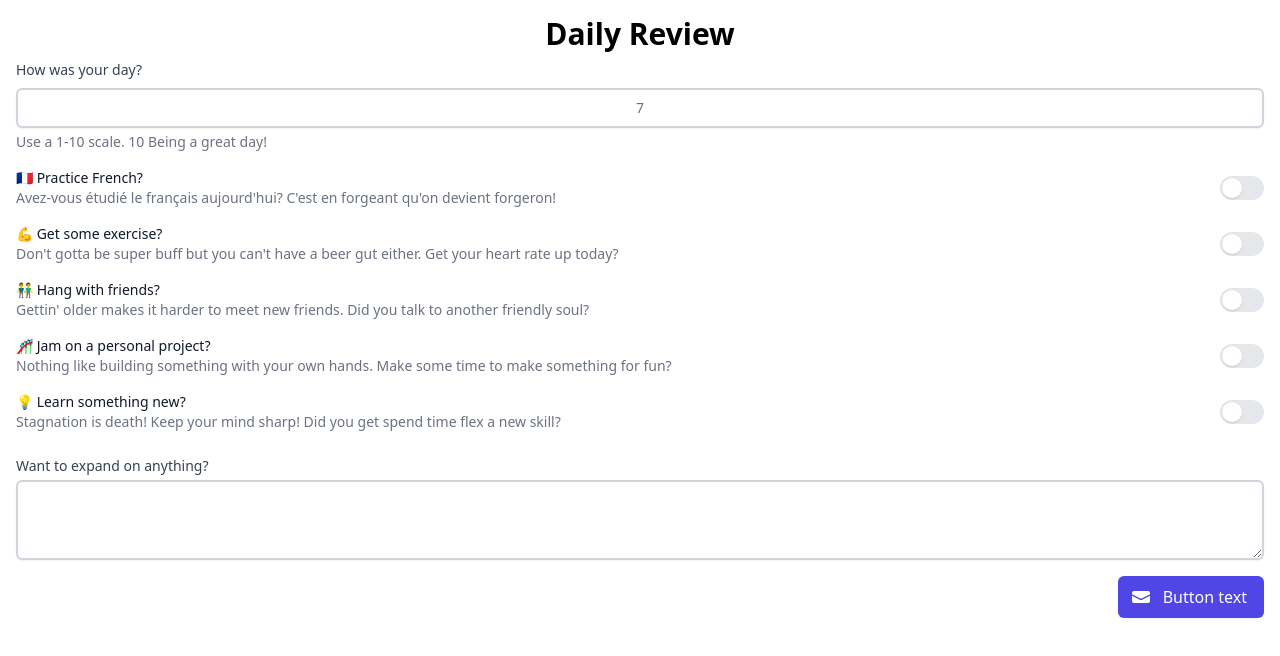
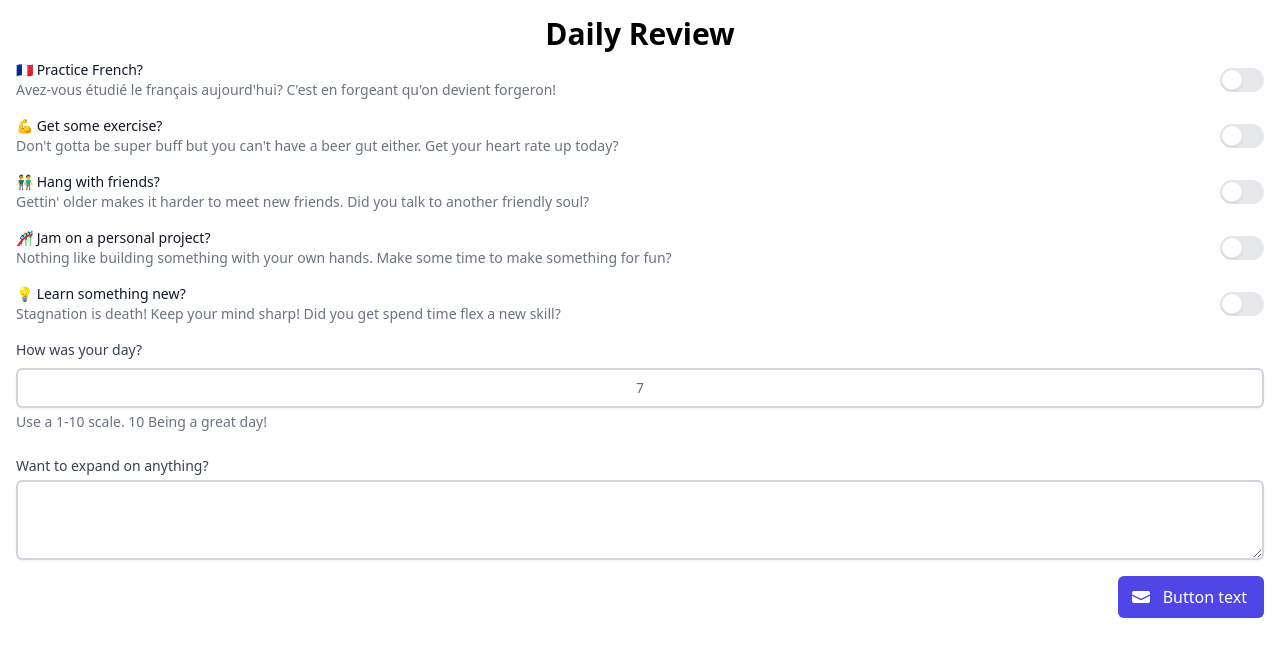
Before and after one commit to RobErskine/bullet-journal-daily-review, a Nuxt app: page / in a window 1280 px wide. Shown: the top 656 px of the page. Built offline with nearby package versions, Linux system fonts and the light colour scheme.

Commit message:
updating markup

```diff
--- a/app.vue
+++ b/app.vue
@@ -25,13 +25,6 @@ export default {
         </h1>
       </div>
 
-      <!-- Daily rating -->
-      <div class="block py-2">
-        <label for="email" class="block text-sm font-medium text-gray-700 mb-2">How was your day?</label>
-        <input type="tel" name="rating" id="rating" class="block p-2 text-center w-full rounded-md border-2 border-gray-300 shadow-sm focus:border-indigo-500 focus:ring-indigo-500 sm:text-sm" placeholder="7" aria-describedby="rating-description" pattern="\b([1-9]|10)\b" />
-        <p class="mt-1 text-sm text-gray-500" id="rating-description">Use a 1-10 scale. 10 Being a great day!</p>
-      </div>
-
       <ToggleItem title="🇫🇷 Practice French?" description="Avez-vous étudié le français aujourd'hui? C'est en forgeant qu'on devient forgeron!" name="language" />
 
       <ToggleItem title="💪 Get some exercise?" description="Don't gotta be super buff but you can't have a beer gut either. Get your heart rate up today?" name="exercise" />
@@ -41,6 +34,13 @@ export default {
       <ToggleItem title="🎢 Jam on a personal project?" description="Nothing like building something with your own hands. Make some time to make something for fun?" name="personalproject" />
 
       <ToggleItem title="💡 Learn something new?" description="Stagnation is death! Keep your mind sharp! Did you get spend time flex a new skill?" name="personalproject" />
+
+      <!-- Daily rating -->
+      <div class="block py-2">
+        <label for="rating" class="block text-sm font-medium text-gray-700 mb-2">How was your day?</label>
+        <input type="tel" name="rating" id="rating" class="block p-2 text-center w-full rounded-md border-2 border-gray-300 shadow-sm focus:border-indigo-500 focus:ring-indigo-500 sm:text-sm" placeholder="7" aria-describedby="rating-description" pattern="\b([1-9]|10)\b">
+        <p class="mt-1 text-sm text-gray-500" id="rating-description">Use a 1-10 scale. 10 Being a great day!</p>
+      </div>
 
       <div>
         <label for="review" class="block mt-4 text-sm font-medium text-gray-700">Want to expand on anything?</label>
```
